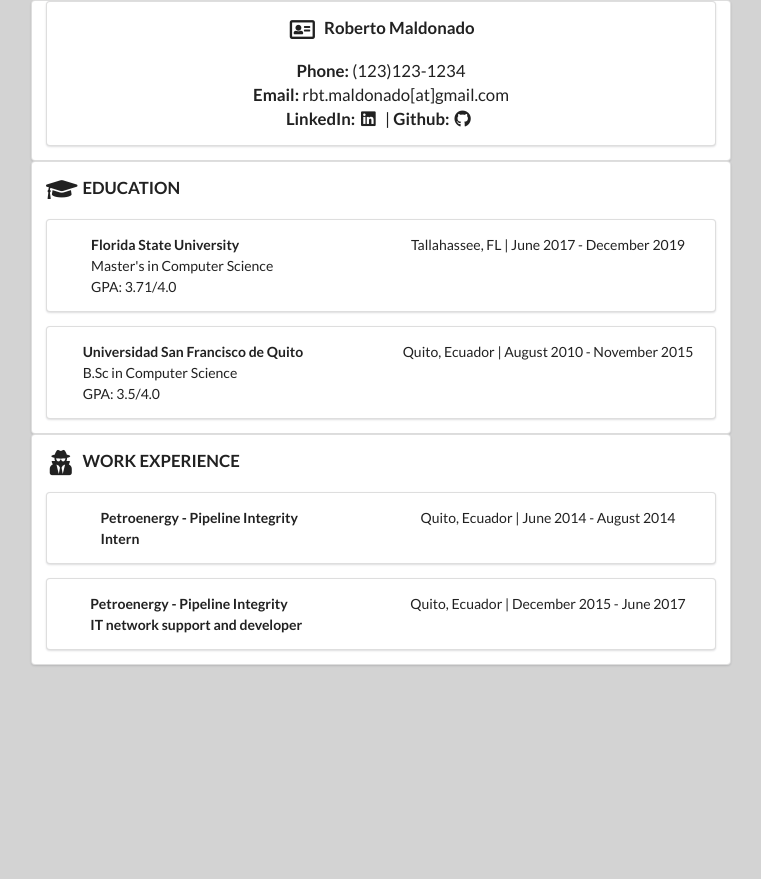
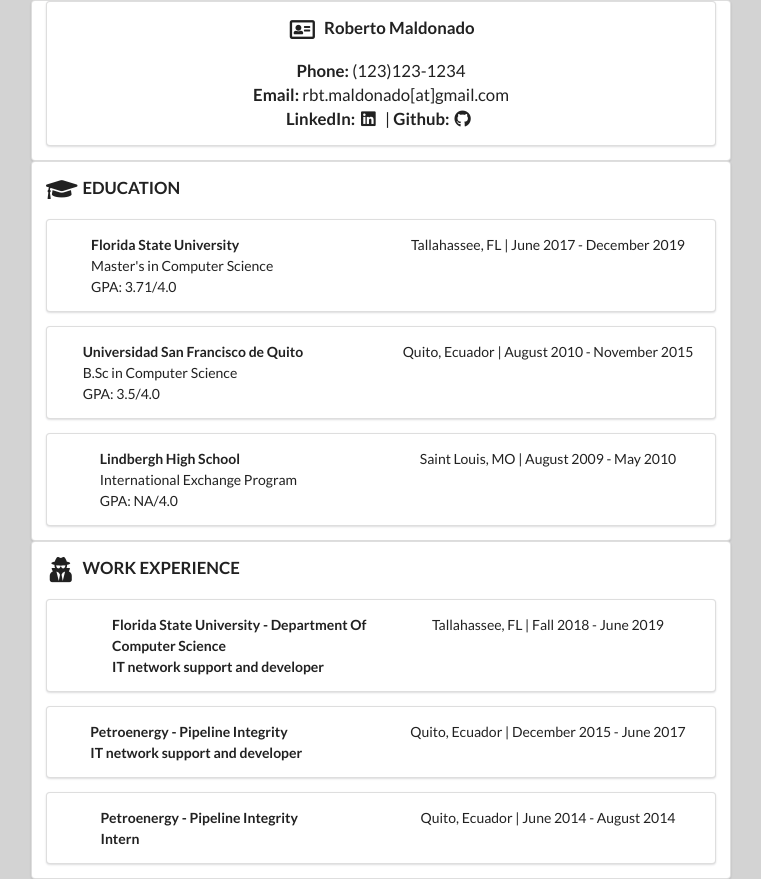
Before and after one commit to robertomaldonado/MaldonadoResume, a React (Create React App) app: page / in a window 1280 px wide. Shown: the whole page, without its empty margins (259-1020 px from the left). Before the commit the page ends 800 px from the top, so only its background shows below. Built offline with nearby package versions, Linux system fonts and the light colour scheme.

Commit message:
Updated info

```diff
--- a/src/index.js
+++ b/src/index.js
@@ -31,19 +31,21 @@
             "url": "https://www.linkedin.com/in/roberto-maldonado-470009116/"
           }]
         },
-        "work": [{
-          "company": "Petroenergy - Pipeline Integrity",
-          "position": "Intern",
-          "location": "Quito, Ecuador",
-          "website": "https://petroenergy.com.ec",
-          "startDate": "June 2014",
-          "endDate": "August 2014",
-          "summary": "Description...",
-          "highlights": [
-            "Updated and modified the company's website as content needed to be changed, measured by a new functional and responsive website presentation using JavaScript, Css and Html.",
-          ]
-        },
-        {
+        "work": [
+          {
+            "company": "Florida State University - Department Of Computer Science",
+            "position": "IT network support and developer",
+            "location": "Tallahassee, FL",
+            "website": "https://www.fsu.edu",
+            "startDate": "Fall 2018",
+            "endDate": "June 2019",
+            "summary": "Description...",
+            "highlights": [
+              "Held weekly hours to provide support for 100+ new college students with homework/concept assistance Laboratory Assistant.",
+              "Held hours to keep the computer laboratory monitored.",
+            ]
+          },
+          {
             "company": "Petroenergy - Pipeline Integrity",
             "position": "IT network support and developer",
             "location": "Quito, Ecuador",
@@ -54,6 +56,18 @@
             "highlights": [
               "Accomplished to implement specialized software components with VBA for Excel that automated processing and analysis for cathodic protection and oil pipeline inspection data, as measured by instantly performing tasks that used days of data handling, by programming routines into worksheets that merge different file formats and content from the data gathering equipment readings.",
               "Presented a prototype for a GIS application that displayed gathered values at specific locations for a particular user, as measured by a web application that displayed interactive pins over a layer of GoogleMaps, by building the application from scratch with AngularJS framework, and Firebase service.",
+            ]
+          },
+          {
+            "company": "Petroenergy - Pipeline Integrity",
+            "position": "Intern",
+            "location": "Quito, Ecuador",
+            "website": "https://petroenergy.com.ec",
+            "startDate": "June 2014",
+            "endDate": "August 2014",
+            "summary": "Description...",
+            "highlights": [
+              "Updated and modified the company's website as content needed to be changed, measured by a new functional and responsive website presentation using JavaScript, Css and Html.",
             ]
           }],
         "volunteer": [{
@@ -92,19 +106,35 @@
             ""
           ]
         },
+        {
+          "institution": "Lindbergh High School",
+          "area": "Saint Louis, MO",
+          "studyType": "International Exchange Program",
+          "startDate": "August 2009",
+          "endDate": "May 2010",
+          "gpa": "NA",
+          "courses": [
+            ""
+          ]
+        },
       ],
-        "awards": [{
+        "certificates": [{
           "title": "Award",
           "date": "2014-11-01",
           "awarder": "Company",
           "summary": "There is no spoon."
         }],
         "publications": [{
-          "name": "Publication",
+          "name": "An Approach to Detect Text Authorship in the Spanish Language",
+          "location":"Larnaca, Cyprus",
           "publisher": "Company",
-          "releaseDate": "2014-10-01",
+          "releaseDate": "November 2016",
           "website": "http://publication.com",
-          "summary": "Description..."
+          "summary": "Description...",
+          "highlights": [
+            "Used C/C++ to build a program, that extracts a unique composition style signature from sample texts of an author and compares it with other author’s feature-set signature, obtaining a percentage of similarity.",
+            "Results were delivered by using bash scripting that pre-processes data and extracts statistics before plotting the information related to authors’ feature-set signatures with gnuplot.",
+          ]
         }],
         "skills": [{
           "name": "Web Development",
@@ -123,12 +153,11 @@
           "name": "Wildlife",
           "keywords": [
             "Ferrets",
-            "Unicorns"
           ]
         }],
         "references": [{
-          "name": "Jane Doe",
-          "reference": "Reference..."
+          "name": "",
+          "reference": ""
         }]
       };
 
```
